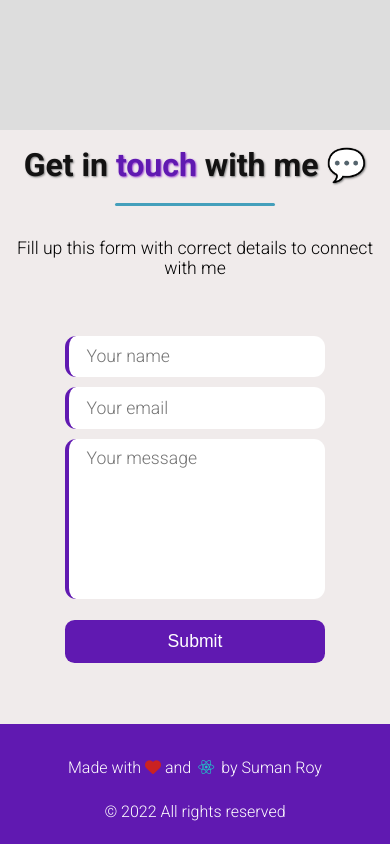
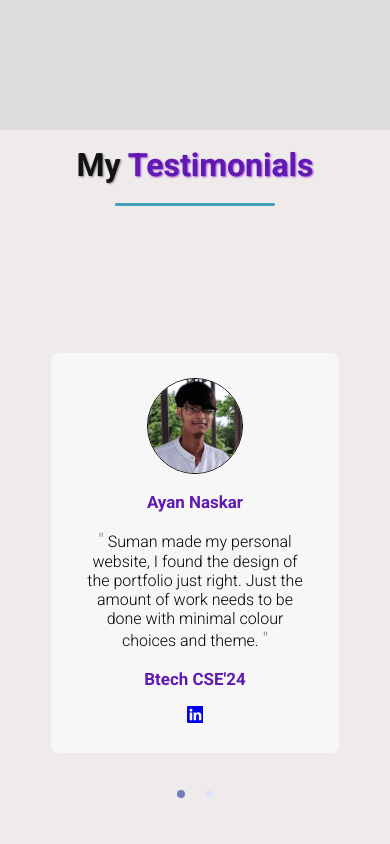
Before and after one commit to Suman373/PersonalPortfolio, a React (Create React App) app: page / in a window 390 px wide. Shown: the part 6080-6924 px from the top of the page. Built offline with nearby package versions, Linux system fonts and the light colour scheme.

Commit message:
feat: testimonial carousel

```diff
--- a/src/App.css
+++ b/src/App.css
@@ -122,7 +122,8 @@ h5 {
 #dark .skills-wrapper,
 #dark .about-wrapper,
 #dark .stack,
-#dark .achievements-wrapper{
+#dark .achievements-wrapper,
+#dark .testimonials-wrapper{
     background: var(--dark-theme);
 }
 @media screen and (max-width:800px){
--- a/src/App.js
+++ b/src/App.js
@@ -12,6 +12,7 @@ import Footer from './components/Footer';
 import Scroller from './components/Scroller';
 import Achievements from './components/Achievements';
 import Experience from './components/Experience';
+import Testimonials from './components/Testimonials';
 
 export const ThemeContext = createContext(null);
 
@@ -42,6 +43,7 @@ function App() {
           <Tech/>
           <Experience/>
           <Achievements/>
+          <Testimonials/>
           <Contact/>
           <Footer/>
           <Scroller/>
--- a/src/components/Testimonials.jsx
+++ b/src/components/Testimonials.jsx
@@ -0,0 +1,52 @@
+import React from 'react';
+import { useInView } from 'react-intersection-observer';
+import '../styles/Testimonials.css';
+import AliceCarousel from 'react-alice-carousel';
+import 'react-alice-carousel/lib/alice-carousel.css';
+import testimonials from '../data/testimonials';
+import { BsLinkedin } from 'react-icons/bs';
+
+
+const items = [...testimonials.map((item, index) => {
+    return (
+        <div
+            className="item testimonial-box"
+            data-value={item.dataVal}
+            key={index}>
+            <img src={item.personImg} alt="Person photo" />
+            <p className='name'>{item.personName}</p>
+            <p className='txt'><span>"</span> {item.personTxt} <span>"</span></p>
+            <p className="position">{item.personDesignation}</p>
+            <a href={item.personLinkedin} className="social"><BsLinkedin /></a>
+        </div>
+    )
+
+})];
+
+const Testimonials = () => {
+
+    const { ref: myTitleRef, inView: titleVisible } = useInView();
+
+    return (
+        <div className='testimonials-wrapper' id="testimonials">
+            <h2 ref={myTitleRef} className={titleVisible ? "component-headings show" : "component-headings"}>
+                My <span className="heading-highlight">Testimonials</span>
+            </h2>
+            <div className="underline"></div>
+           <div style={{height:'100%',display:'grid',placeContent:'center'}}>
+           <div className="testimonial-carousel">
+                <AliceCarousel
+                    items={items}
+                    // responsive={responsive}
+                    autoPlay
+                    disableButtonsControls
+                    infinite
+                    mouseTracking
+                    autoPlayInterval={2500} />
+            </div>
+           </div>
+        </div>
+    )
+}
+
+export default Testimonials;
--- a/src/data/projects.js
+++ b/src/data/projects.js
@@ -13,7 +13,7 @@ const projects = [
         title:"CryptoCatalogue",
         imgSrc:cryptocat,
         about:"A catalogue of all the trending cryptocurrencies and real-time information about them.",
-        demoLink:'https://cryptocatalogue.netlify.app.'
+        demoLink:'https://cryptocatalogue.netlify.app'
     },
 ]
 
--- a/src/data/testimonials.js
+++ b/src/data/testimonials.js
@@ -0,0 +1,24 @@
+import arnabImg from './test-images/ad.jpeg';
+import aynImg from './test-images/ayn.jpeg';
+
+const testimonials = [
+    {
+        personImg: aynImg,
+        personName: "Ayan Naskar",
+        personTxt: "Suman made my personal website, I found the design of the portfolio just right. Just the amount of work needs to be done with minimal colour choices and theme.",
+        personDesignation: "Btech CSE'24",
+        personLinkedin: "https://www.linkedin.com",
+        dataVal: 1
+    },
+    {
+        personImg: arnabImg,
+        personName: "Arnab Das",
+        personTxt: "The amount of effort given by Suman to make my portfolio website of my choice is very much appreciated. It is amazing and the design is very eye catching.",
+        personDesignation: "MBA'24",
+        personLinkedin: "https://www.linkedin.com",
+        dataVal: 2
+    },
+
+]
+
+export default testimonials;
--- a/src/styles/Contact.css
+++ b/src/styles/Contact.css
@@ -4,10 +4,10 @@
 }
 
 .form-container{
-    min-height:fit-content;
+    min-height:100vh;
     width:100vw;
     overflow:hidden;
-    background: var(--white-bg);
+    background: var(--light-grey);
 }
 .form-container p{
     font-size: 1.4rem;
@@ -19,7 +19,7 @@
 }
 form{
     height:fit-content;
-    width:30rem;
+    width:35rem;
     padding:0.8rem;
     margin:2rem auto;
     color:var(--violet);
@@ -52,7 +52,7 @@ form input, form textarea{
     text-indent: 0.5rem;
     border:none;
     outline:none;
-    border-radius: 0.7rem;
+    border-radius: 0.4rem;
     /* border:1px solid var(--violet); */
     border-left:4px solid var(--violet);
     font-family: 'Roboto',sans-serif;
@@ -109,17 +109,14 @@ form textarea{
         font-size: 1.7rem;
     }
     form{
-        width:90vw;
+        width:95vw;
     }
     .form-container p{
         font-size: 1.1rem;
     }
-    form input{
-        height:2.6rem;
-    }
     form input,form textarea{
         font-size: 1.1rem;
-        padding:0.6rem;
+        padding:0.65rem;
     }
     .submit-btn{
         font-size: 1.1rem;
--- a/src/styles/Scroller.css
+++ b/src/styles/Scroller.css
@@ -1,16 +1,24 @@
 .scroller-btn{
-    outline:none;
     border:1px solid white;
     position:fixed;
     bottom:0.6rem;
     right:0.5rem;
-    border-radius: 10px;
+    /* border-radius: 10px; */
     background:var(--violet);
+    font-size: 1.1rem;
+    color:white;
+    height: 3rem;
+    width: 3rem;
+    display: grid;
+    place-content: center;
+    border-radius: 50%;
     transition: animation 200ms alternate;
     animation:jump 1000ms infinite;
+    box-shadow: 0 0 10px var(--violet);
 }
 #dark .scroller-btn{
     background: var(--dark-theme-vio);
+    box-shadow: 0 0 10px var(--dark-theme-vio);
 }
 .scroller-btn:hover{
     transform: scale(1.02);
@@ -22,25 +30,11 @@
         transform:translateY(0px);
     }
 }
-.scroller-btn i{
-    font-size: 1.1rem;
-    color:white;
-    padding:1rem 1rem;
-}
-#light .scroller-btn:hover{
-    box-shadow: 0 0 4px #000000;
-}
-#dark .scroller-btn:hover{
-    box-shadow: 0 0 4px #ffffff;
-}
 
-@media screen and (max-width:500px){
+@media screen and (max-width:512px){
     .scroller-btn{
-        height:2.6rem;
-        width:2.6rem;
-    }
-    .scroller-btn i{
-        font-size: 0.9rem;
-        margin:0 auto;
+        height:2.7rem;
+        width:2.7rem;
+        font-size: 1rem;
     }
 }
--- /dev/null
+++ b/src/styles/Testimonials.css
@@ -0,0 +1,64 @@
+.testimonials-wrapper{
+    min-height: 100vh;
+    width:100vw;
+    position: relative;
+    background:var(--white-bg);
+}
+.testimonial-carousel{
+    width: 20rem;
+    height: fit-content;
+    margin:50% auto;
+}
+
+.testimonial-box{
+    min-height:25rem;
+    width: 20rem;
+    background:#f7f7f7;
+    border-radius: 0.5rem;
+    padding:0.5rem;
+    display: flex;
+    flex-direction: column;
+    justify-content: space-evenly;
+    align-items: center;
+}
+.testimonial-box img{
+    height: 7rem;
+    width: 7rem;
+    border:1px solid black;
+    border-radius: 50%;
+}
+.testimonial-box p,.testimonial-box a{
+    font-size: 1.2rem;
+    padding:0 10%;
+}
+.testimonial-box .name, .testimonial-box .position{
+    font-weight: 600;
+    color:var(--violet);
+}
+.testimonial-box .txt{
+    font-size: 1rem;
+    text-align: center;
+}
+.testimonial-box .txt span{
+    font-size: 1.2rem;
+    color:grey;
+}
+.alice-carousel__dots-item
+{
+    padding: 0.2rem;
+}
+@media screen and (max-width:512px){
+    .testimonial-carousel{
+        width: 18rem;
+    }
+    .testimonial-box{
+        width:18rem;
+    }
+    .testimonial-box img{
+        height: 6rem;
+        width: 6rem;
+    }
+    .testimonial-box p,.testimonial-box a{
+        font-size: 1.06rem;
+    }
+}
```
Also changed, not shown: src/data/test-images/ad.jpeg (added), src/data/test-images/ayn.jpeg (added).
